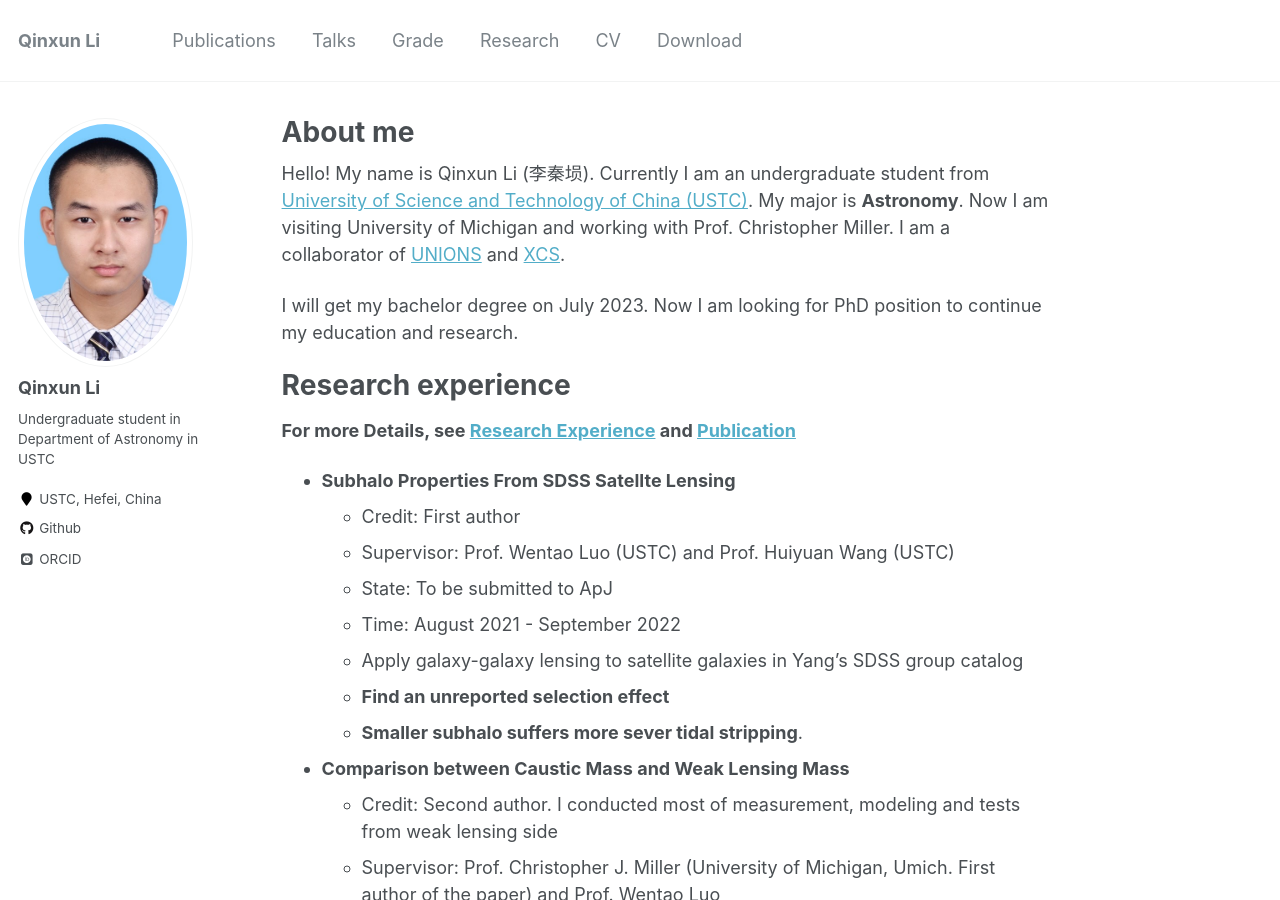
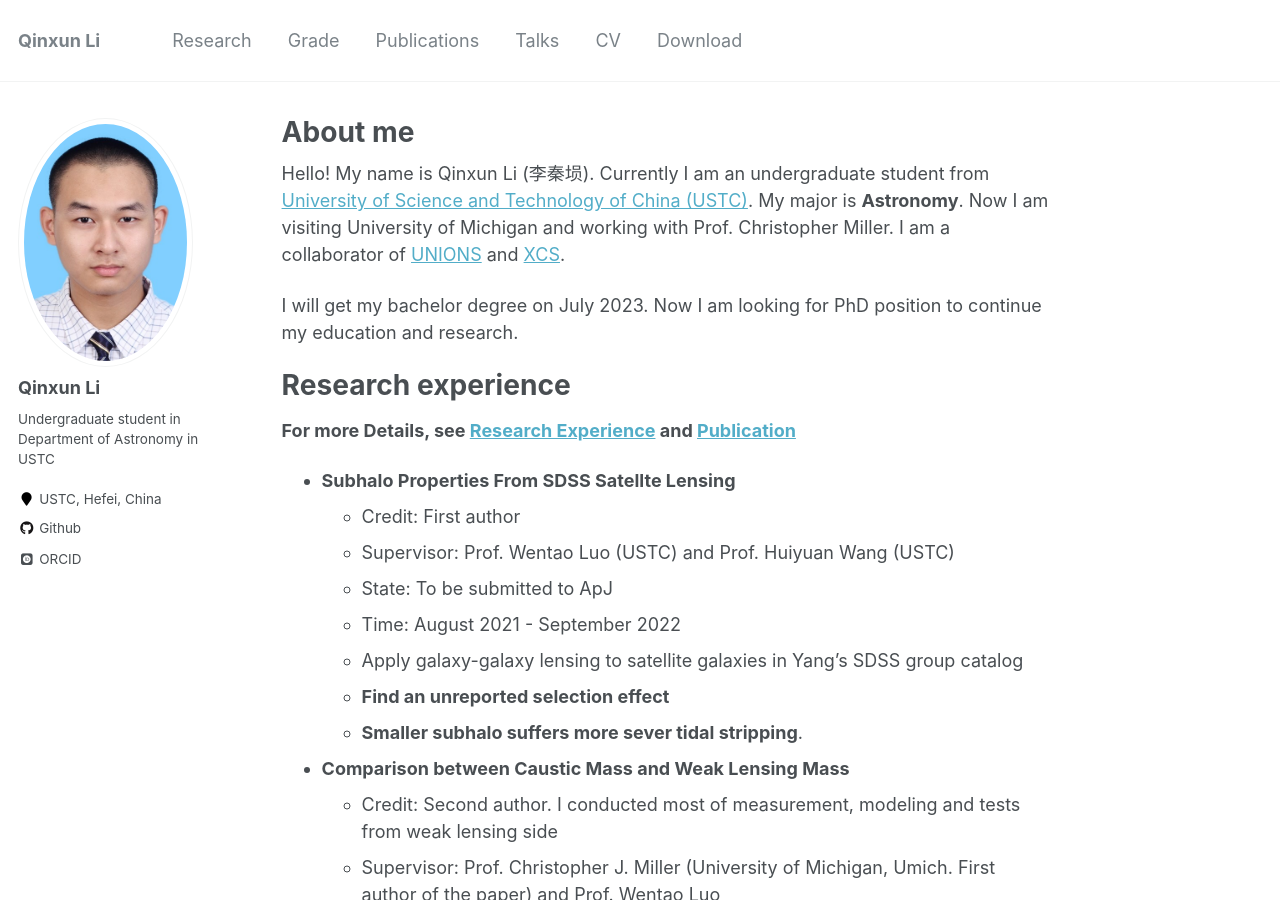
Before and after one commit to qxli2333/qxli2333.github.io, a Jekyll site: the page built from _pages/about.md, in a window 1280 px wide and 900 px high. Built offline with Jekyll 4.4.1, drawn with Linux system fonts in a browser that asks for light colours; some web fonts are replaced; formulas are drawn with MathJax 3.

```diff
--- a/_data/navigation.yml
+++ b/_data/navigation.yml
@@ -1,16 +1,16 @@
 # main links links
 main:
+  - title: "Research"
+    url: /research/
+
+  - title: "Grade"
+    url: /grades/
+
   - title: "Publications"
     url: /publications/
 
   - title: "Talks"
     url: /talks/
-
-  - title: "Grade"
-    url: /grades/
-
-  - title: "Research"
-    url: /research/
 
   - title: "CV"
     url: /cv/
```
